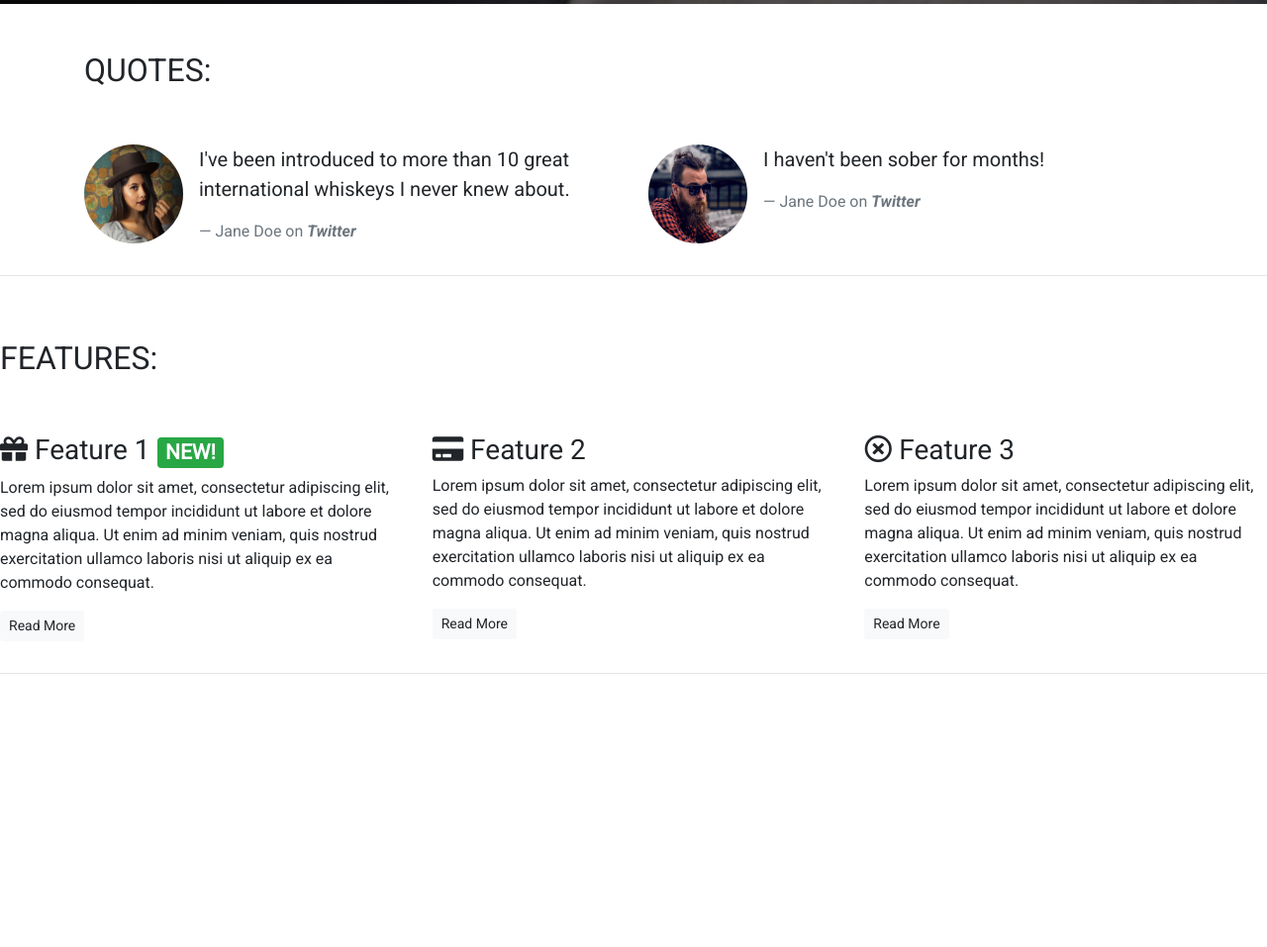
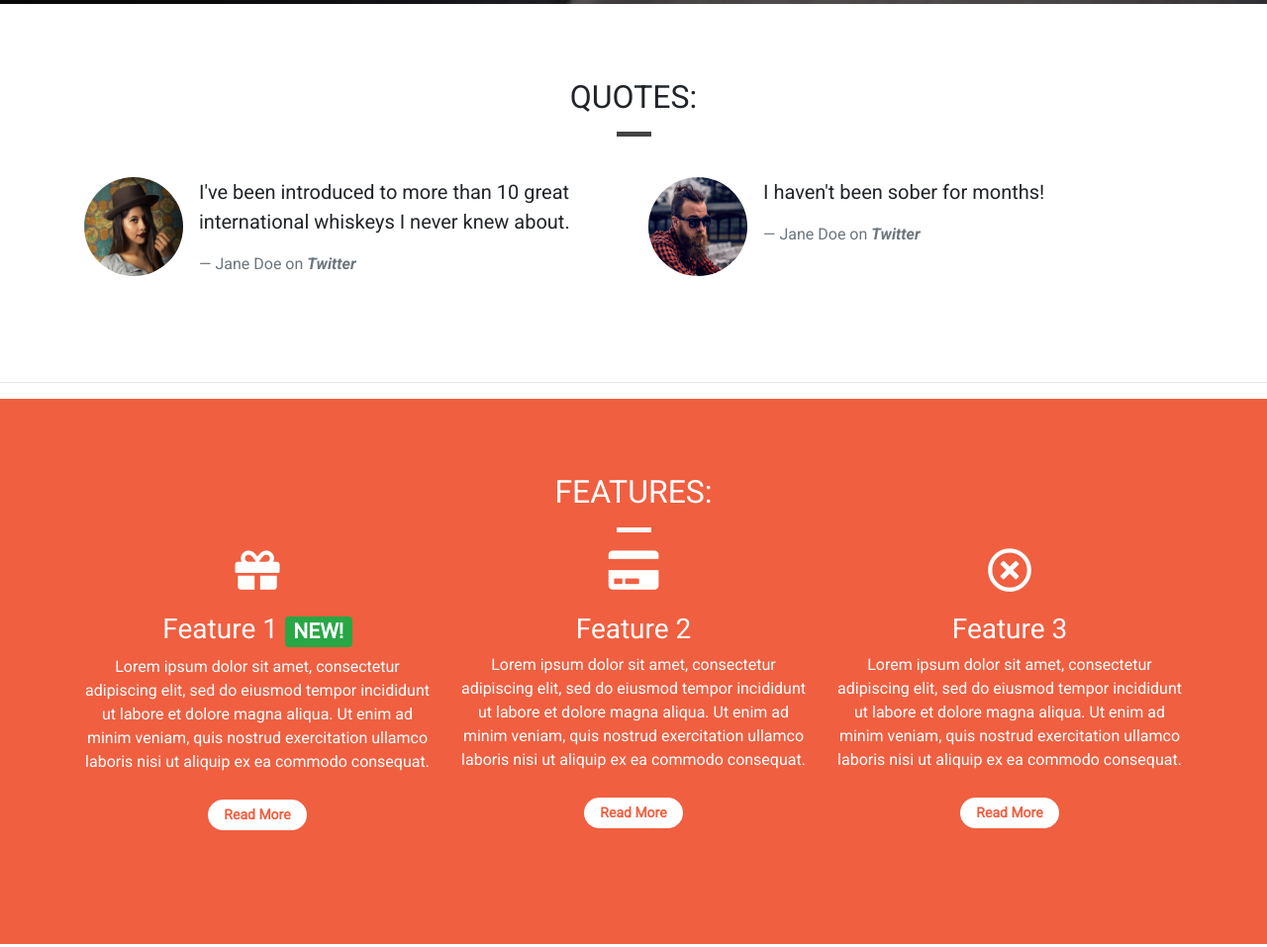
Before and after one commit to kuzGo/bootstrap4-Cloud9, a plain HTML site: page index.html in a window 1280 px wide. Shown: the part 796-1753 px from the top of the page at 99% size. Before the commit the page ends 1493 px from the top, so only its background shows below. Drawn offline with nearby package versions, Linux system fonts and the light colour scheme.

Commit message:
Bug fixes

```diff
--- a/css/style.css
+++ b/css/style.css
@@ -1,5 +1,13 @@
 body{
     font-family: 'Roboto', sans-serif;
+}
+
+.container-wrapper {}
+
+.container-wrapper--red {
+    background-color: #f05f40;
+    color: white;
+
 }
  .alert-container .col-12 {
      padding-left: 0;
@@ -10,7 +18,7 @@ body{
      margin-bottom: 0;
      padding: 5px 15px;
      background-color: #eec802;
-     border-color: #eec802;
+     border-color:#eec802;
  }
  .callout-container{
     height: 100vh;
@@ -35,30 +43,72 @@ body{
 
 
  }
- .quotes-container{
+
+  .quotes .page-header {
+    margin-bottom: 25px;
 
  }
- .features-container{
+ .feature {
+    text-align: center;
+    margin-bottom: 40px;
+}
 
+.feature i {
+    margin-bottom: 20px;
+    font-size: 45px;
+    line-height: 45px;
+}
+
+.feature .btn {
+    background-color: white;
+    border-color: white;
+    border-radius: 15px;
+    min-width: 100px;
+    font-weight: bold;
+    margin-top: 10px;
+    color: #f05f40;
+}
+
+
+/*Page Headers*/
+
+.page-header {
+    margin-bottom: 0;
+    border-bottom: 0;
+    text-align: center;
+}
+
+.page-header h2 {
+    margin-top: 0;
+}
+.quotes .page-header {
+    margin-bottom: 25px;
 }
 /* Block dividers */
 
-.block-divider{
+.block-divider {
     width: 75px;
     height: 5px;
-    border: 0;}
+    border: 0;
+    background-color: #444;
+}
+
 
  .block-divider--orange{
     background-color: #f05f40;
 }
-.block-divider--short{
-width: 35px;
+.block-divider--white{
+    background-color:#fafafa;
 }
+ .block-divider--short {
+    width: 35px;
+ }
 
-/* Favorites */
- .favorites-container{
-     background-color: grey;
-     color: honeydew;
+ /* Content Container*/
+ .content-container{
+     padding-top: 75px;
+    padding-bottom: 75px;
+
  }
 
  /*Navbar*/
--- a/index.html
+++ b/index.html
@@ -21,8 +21,8 @@
             <div class="row d-none d-sm-block">
                 <div class="col-12">
                     <div class="site-wide-alert alert alert-warning">
-                    <strong>Sale Now On!</strong> We've got a sale on. Get a 12-motnh subscription for the price of 6!<a
-                        href=""> See here for details</a>
+                        <strong>Sale Now On!</strong> We've got a sale on. Get a 12-motnh subscription for the price of
+                        6!<a href=""> See here for details</a>
                     </div>
                 </div>
             </div>
@@ -87,11 +87,13 @@
 
 
     <!-- Quotes -->
-    <div class="container quotes-container">
+    <div class="container-wrapper">
+        <div class="container quotes-container content-container">
             <section class="quotes">
                 <div class="row">
-                <div class="col-12 my-5">
+                    <div class="col-12 page-header">
                         <h2 class="text-uppercase">Quotes:</h2>
+                        <hr class="block-divider block-divider--short">
                     </div>
                 </div>
                 <div class="row">
@@ -101,8 +103,10 @@
                                 <img src="images/girl-image.png" class="rounded-circle mr-3" height="100" width="100">
                             </div>
                             <blockquote class="blockquote">
-                            <p>I've been introduced to more than 10 great international whiskeys I never knew about.</p>
-                            <footer class="blockquote-footer">Jane Doe on <cite title="Twitter">Twitter</cite></footer>
+                                <p>I've been introduced to more than 10 great international whiskeys I never knew about.
+                                </p>
+                                <footer class="blockquote-footer">Jane Doe on <cite title="Twitter">Twitter</cite>
+                                </footer>
                             </blockquote>
                         </div>
                     </div>
@@ -113,50 +117,60 @@
                             </div>
                             <blockquote class="blockquote">
                                 <p>I haven't been sober for months!</p>
-                            <footer class="blockquote-footer">Jane Doe on <cite title="Twitter">Twitter</cite></footer>
+                                <footer class="blockquote-footer">Jane Doe on <cite title="Twitter">Twitter</cite>
+                                </footer>
                             </blockquote>
                         </div>
                     </div>
                 </div>
             </section>
         </div>
+    </div>
     <!-- /.quotes -->
     <hr>
 
     <!-- Features -->
-    <div class="fratures-container">
+    <div class="container-wrapper container-wrapper--red">
+        <div class="container features-container content-container">
             <section class="features">
                 <div class="row">
-                <div class="col-12 my-5">
+                    <div class="col-12 page-header">
                         <h2 class="text-uppercase">Features:</h2>
+                        <hr class="block-divider block-divider--short block-divider--white">
                     </div>
                 </div>
                 <div class="row">
 
                     <div class="col-12 col-md-6 col-lg-4">
                         <div class="feature">
-                        <h3><i class="fas fa-gift d-none d-sm-inline"></i> Feature 1 <span
+                            <h3><i class="fas fa-gift d-none d-sm-block"></i> Feature 1 <span
                                     class="badge badge-success">NEW!</span></h3>
-                        <p>Lorem ipsum dolor sit amet, consectetur adipiscing elit, sed do eiusmod tempor incididunt ut
-                            labore et dolore magna aliqua. Ut enim ad minim veniam, quis nostrud exercitation ullamco
+                            <p>Lorem ipsum dolor sit amet, consectetur adipiscing elit, sed do eiusmod tempor incididunt
+                                ut
+                                labore et dolore magna aliqua. Ut enim ad minim veniam, quis nostrud exercitation
+                                ullamco
                                 laboris nisi ut aliquip ex ea commodo consequat.</p>
                             <p><a class="btn btn-sm btn-light" href="">Read More</a></p>
                         </div>
                     </div>
                     <div class="col-12 col-md-6 col-lg-4">
                         <div class="feature">
-                        <h3><i class="fas fa-credit-card d-none d-sm-inline"></i> Feature 2</h3>
-                        <p>Lorem ipsum dolor sit amet, consectetur adipiscing elit, sed do eiusmod tempor incididunt ut
-                            labore et dolore magna aliqua. Ut enim ad minim veniam, quis nostrud exercitation ullamco
+                            <h3><i class="fas fa-credit-card d-none d-sm-block"></i> Feature 2</h3>
+                            <p>Lorem ipsum dolor sit amet, consectetur adipiscing elit, sed do eiusmod tempor incididunt
+                                ut
+                                labore et dolore magna aliqua. Ut enim ad minim veniam, quis nostrud exercitation
+                                ullamco
                                 laboris nisi ut aliquip ex ea commodo consequat.</p>
                             <p><a class="btn btn-sm btn-light" href="">Read More</a></p>
                         </div>
                     </div>
                     <div class="col-12 d-md-none d-md-block col-lg-4">
                         <div class="feature">
-                        <h3><i class="far fa-times-circle d-none d-sm-inline"></i> Feature 3</h3>
-                        <p>Lorem ipsum dolor sit amet, consectetur adipiscing elit, sed do eiusmod tempor incididunt ut
-                            labore et dolore magna aliqua. Ut enim ad minim veniam, quis nostrud exercitation ullamco
+                            <h3><i class="far fa-times-circle d-none d-sm-block"></i> Feature 3</h3>
+                            <p>Lorem ipsum dolor sit amet, consectetur adipiscing elit, sed do eiusmod tempor incididunt
+                                ut
+                                labore et dolore magna aliqua. Ut enim ad minim veniam, quis nostrud exercitation
+                                ullamco
                                 laboris nisi ut aliquip ex ea commodo consequat.</p>
                             <p><a class="btn btn-sm btn-light" href="">Read More</a></p>
                         </div>
@@ -165,57 +179,9 @@
                 </div>
             </section>
         </div>
+    </div>
     <!-- /.features -->
     <hr>
-    <!-- Monthly Favorites -->
-    <!-- <div class="container-fluid favorites-container">
-        <section class="favourites">
-            <div class="row">
-                <h2 class="text-uppercase"><i class="fab fa-gratipay d-none d-sm-inline"></i> Monthly favourites:</h2>
-            </div>
-
-            <table class="table">
-
-                <thead>
-                    <tr>
-                        <th scope="col">#</th>
-                        <th scope="col">Name</th>
-                        <th scope="col">Origin</th>
-                    </tr>
-                </thead>
-
-                <tr>
-                    <th scope="row">1</th>
-                    <td>Whiskey 1 name</td>
-                    <td>Whiskey 1 origin</td>
-                </tr>
-                <tr>
-                    <th scope="row">2</th>
-                    <td>Whiskey 2 name</td>
-                    <td>Whiskey 2 origin</td>
-                </tr>
-                <tr>
-                    <th scope="row">3</th>
-                    <td>Whiskey 3 name</td>
-                    <td>Whiskey 3 origin</td>
-                </tr>
-                <tr>
-                    <th scope="row">4</th>
-                    <td>Whiskey 4 name</td>
-                    <td>Whiskey 4 origin</td>
-                </tr>
-                <tr>
-                    <th scope="row">5</th>
-                    <td>Whiskey 5 name</td>
-                    <td>Whiskey 5 origin</td>
-                </tr>
-            </table>
-
-        </section>
-    </div> -->
-
-
-
     <div class="modal" tabindex="-1" role="dialog" id="signUpModal">
         <div class="modal-dialog" role="document">
             <div class="modal-content">
```
Lines whose indentation alone changed are shown as unchanged.
